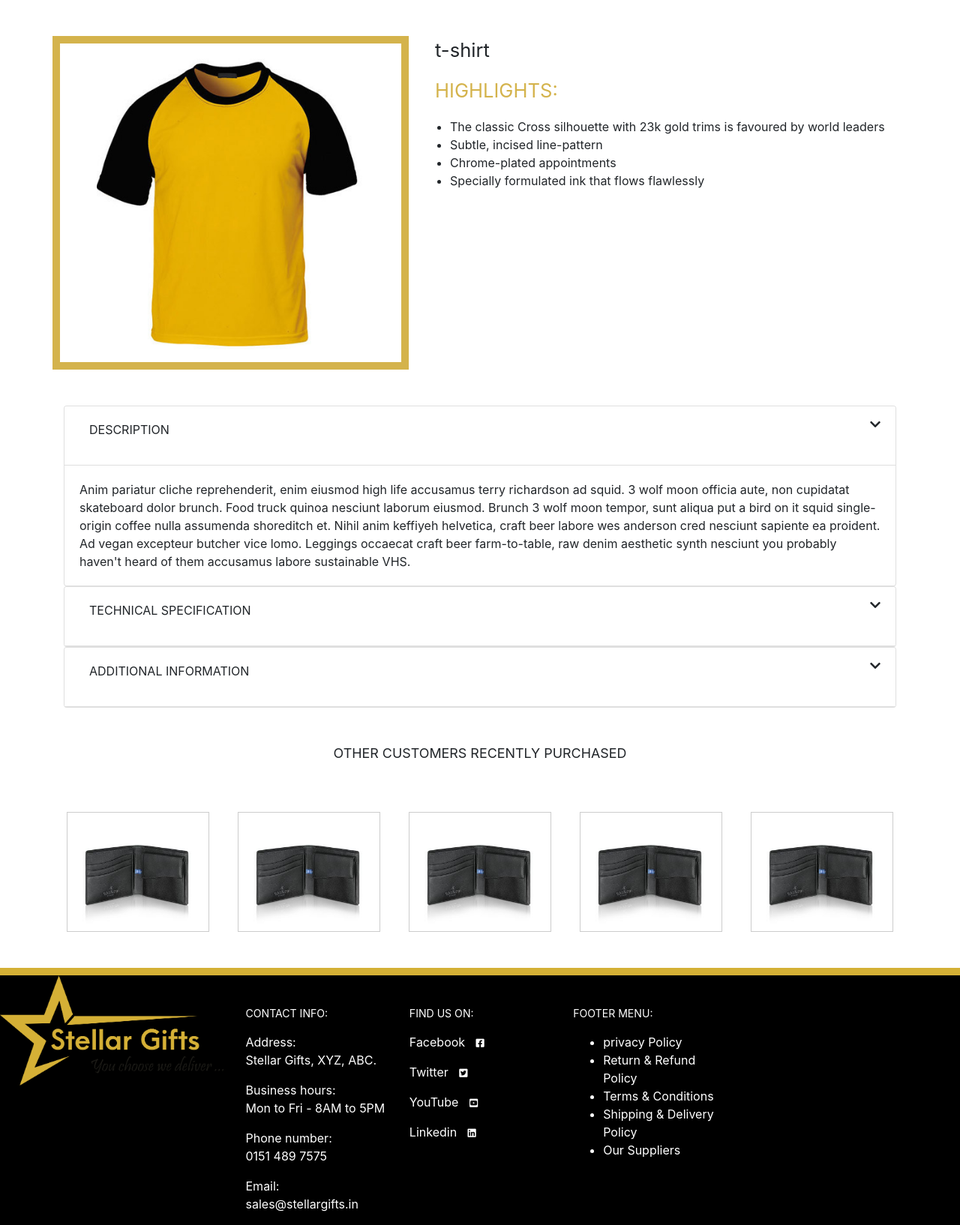
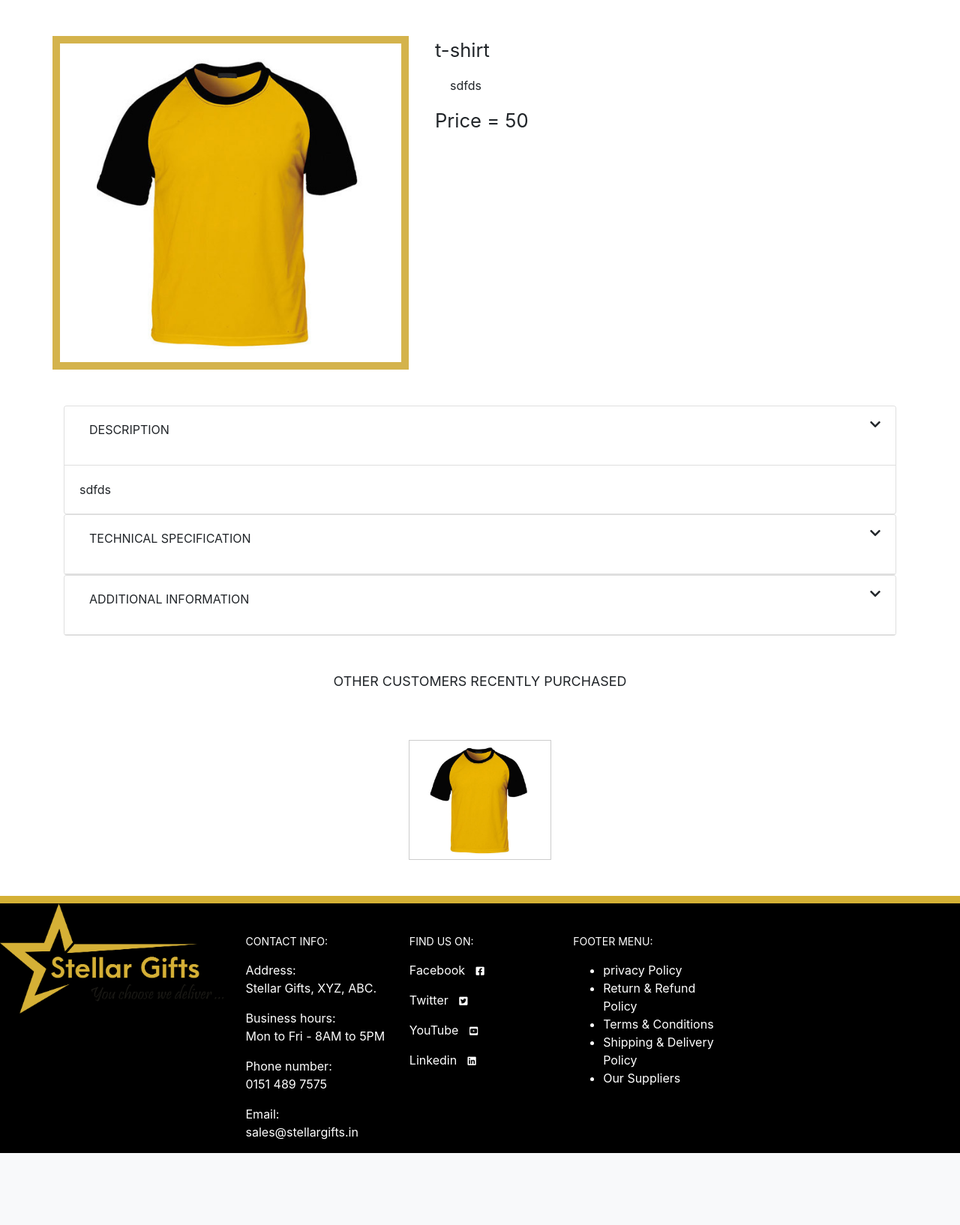
Before and after one commit to gurunadig/django-stellar, a Django app: page /product_details/32 in a window 1280 px wide. Shown: the part 106-1740 px from the top of the page at 75% size. After the commit the page ends 1644 px from the top, so only its background shows below. Run offline with Django 4.2, Linux system fonts and the light colour scheme; data comes from the database, SQL or seed files in the repository; both versions use the stored data as it was after the commit; some libraries are stand-ins or nearby versions.

Commit message:
UI corrections

```diff
--- a/stellar/projects/templates/projects/category.html
+++ b/stellar/projects/templates/projects/category.html
@@ -25,7 +25,7 @@
             </div>
 
         </div>
-        <div class="col-8 mt-3">
+        <div class="col-8 mt-3 mb-5">
             <div class="row">
                 <div class="col-12">
                     <h2>Filter By</h2>
@@ -51,7 +51,7 @@
                                         <div class="col-12 d-flex justify-content-center">
                                         <a href="{% url 'product_details' product.id %}">
 
-                                            <img src="{{ product.image.url }}" alt="" class="img-fluid">
+                                            <img src="{{ product.image.url }}" alt="" class="img-fluid prodimgheight">
                                             </a>
                                         </div>
                                     </div>
--- a/stellar/projects/templates/projects/product_details.html
+++ b/stellar/projects/templates/projects/product_details.html
@@ -14,15 +14,13 @@
             <p class="product-head wow fadeInUp">
                 {{ proddetail.product_name }}
             </p>
-                <p class="highlights-text wow fadeInUp">HIGHLIGHTS:</p>
+                <!-- <p class="highlights-text wow fadeInUp">HIGHLIGHTS:</p> -->
                 <ul class="prod-desc-li wow fadeInUp">
-                    <li>The classic Cross silhouette with 23k gold trims is favoured by world
-                        leaders
-                    </li>
-                    <li>Subtle, incised line-pattern</li>
-                    <li>Chrome-plated appointments</li>
-                    <li>Specially formulated ink that flows flawlessly</li>
+                    {{ proddetail.product_description }}
                 </ul>
+                <p class="product-head wow fadeInUp">
+                    Price = {{ proddetail.price }}
+                </p>
             </div>
         </div>
     </div>
@@ -54,7 +52,7 @@
 
                 <div id="collapseOne" class="collapse show" aria-labelledby="headingOne" data-parent="#accordion">
                     <div class="card-body">
-                    Anim pariatur cliche reprehenderit, enim eiusmod high life accusamus terry richardson ad squid. 3 wolf moon officia aute, non cupidatat skateboard dolor brunch. Food truck quinoa nesciunt laborum eiusmod. Brunch 3 wolf moon tempor, sunt aliqua put a bird on it squid single-origin coffee nulla assumenda shoreditch et. Nihil anim keffiyeh helvetica, craft beer labore wes anderson cred nesciunt sapiente ea proident. Ad vegan excepteur butcher vice lomo. Leggings occaecat craft beer farm-to-table, raw denim aesthetic synth nesciunt you probably haven't heard of them accusamus labore sustainable VHS.
+                        {{ proddetail.product_description }}
                     </div>
                 </div>
                 </div>
@@ -79,8 +77,8 @@
                 </div>
                 <div id="collapsetwo" class="collapse" aria-labelledby="headingTwo" data-parent="#accordion">
                     <div class="card-body">
-                    Anim pariatur cliche reprehenderit, enim eiusmod high life accusamus terry richardson ad squid. 3 wolf moon officia aute, non cupidatat skateboard dolor brunch. Food truck quinoa nesciunt laborum eiusmod. Brunch 3 wolf moon tempor, sunt aliqua put a bird on it squid single-origin coffee nulla assumenda shoreditch et. Nihil anim keffiyeh helvetica, craft beer labore wes anderson cred nesciunt sapiente ea proident. Ad vegan excepteur butcher vice lomo. Leggings occaecat craft beer farm-to-table, raw denim aesthetic synth nesciunt you probably haven't heard of them accusamus labore sustainable VHS.
-                    </div>
+                        {{ proddetail.product_technical_specs }}
+                </div>
                 </div>
                 </div>
                 <div class="card">
@@ -123,23 +121,9 @@
         </div>
     </div>
     <div class="row d-flex justify-content-around mt-5 mb-5 wow fadeInUp">
-
         <div class="col-10 col-md-2 col-lg-2 d-flex justify-content-center prod-sugg-grid">
-            <img class="img-fluid" src="./img/wallet.jpg" alt="">
+            <img class="img-fluid" src="{{ proddetail.image.url }}" alt="">
         </div>
-        <div class="col-10 col-md-2 col-lg-2 d-flex justify-content-center prod-sugg-grid">
-            <img class="img-fluid" src="./img/wallet.jpg" alt="">
-        </div>
-        <div class="col-10 col-md-2 col-lg-2 d-flex justify-content-center prod-sugg-grid">
-            <img class="img-fluid" src="./img/wallet.jpg" alt="">
-        </div>
-        <div class="col-10 col-md-2 col-lg-2 d-flex justify-content-center prod-sugg-grid">
-            <img class="img-fluid" src="./img/wallet.jpg" alt="">
-        </div>
-        <div class="col-10 col-md-2 col-lg-2 d-flex justify-content-center prod-sugg-grid">
-            <img class="img-fluid" src="./img/wallet.jpg" alt="">
-        </div>
-
     </div>
 </div>
 
--- a/stellar/static/css/style.css
+++ b/stellar/static/css/style.css
@@ -471,8 +471,20 @@ a {
     color: #000 !important;
 }
 
+.prodname{
+    border-top: 1px solid #ccc;
+    padding-top:5px;
+    margin-top: 10px;
+    text-align: center !important;
+    font-size: 1.2rem;
+    text-transform:capitalize;
+    font-weight: 600;
+}
 
-
+.prodimgheight{
+    max-height: 300px;
+    min-height: 300px;
+}
 
 /* Responsive code starts here ________________________________________________ */
 @media only screen and (max-width: 480px) {
@@ -608,6 +620,7 @@ a {
         font-size: 4vw;
         padding-left: 10px;
         padding-right: 10px;
+
     }
 
     .product-brand-small{
@@ -633,7 +646,11 @@ a {
     .product-title{
         text-decoration: none;
         color: #000 !important;
+
     }
+
+
+
     .product-head{
         font-size: 5vw;
         padding: 10px;
```
Also changed, not shown: stellar/projects/templates/projects/projects.html (+3 -4 lines), stellar/db.sqlite3, stellar/static/img_uploads/16.PNG (added).
